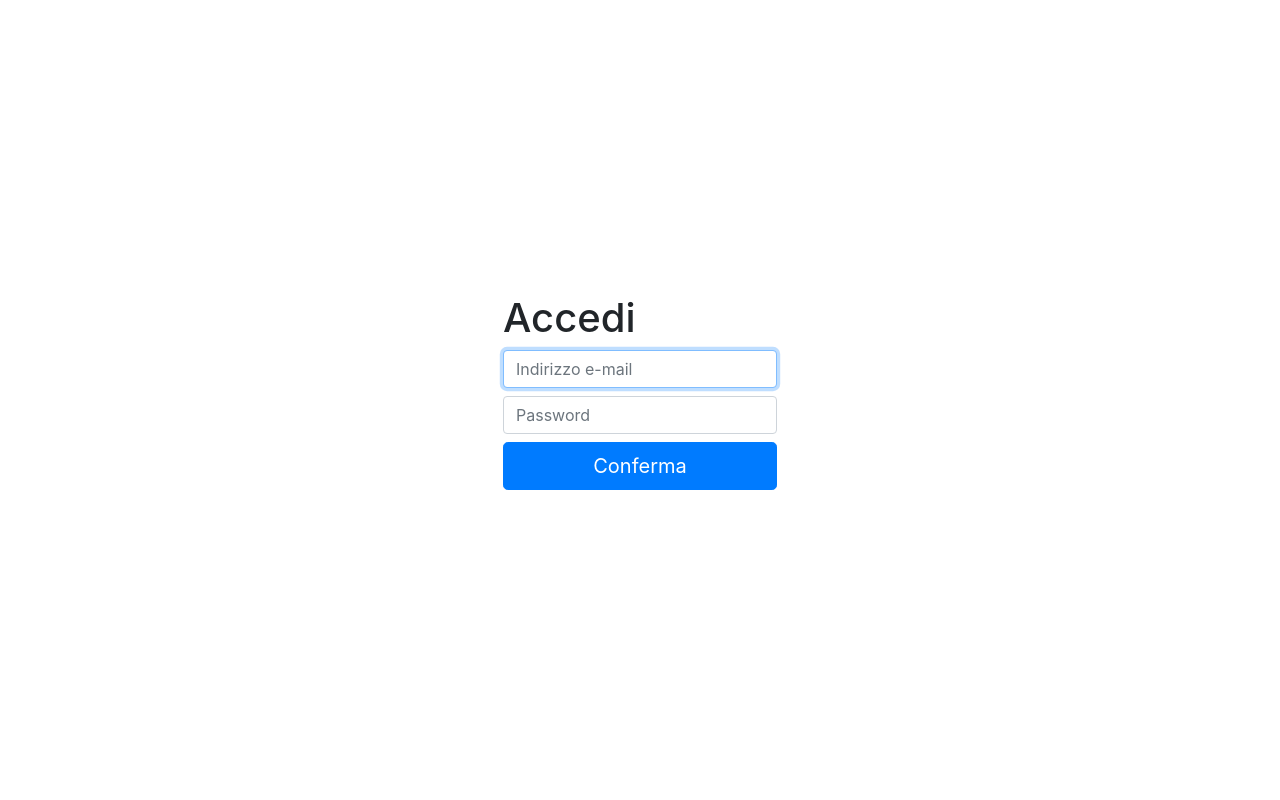
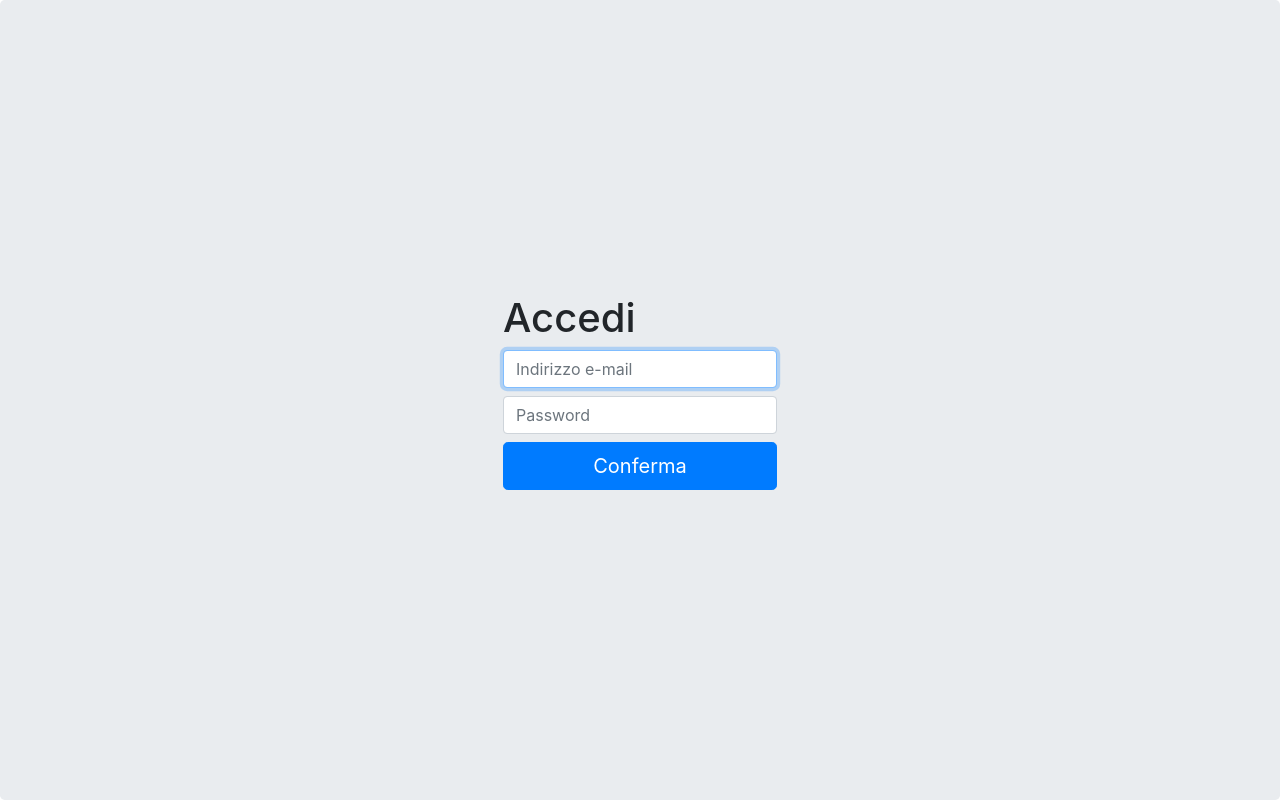
Before and after one commit to DiegoMartignoni/DiePhp, a PHP site: page / in a window 1280 px wide. Run offline with PHP 8.4, Linux system fonts and the light colour scheme; some libraries are stand-ins or nearby versions.

Commit message:
Aggiunta di un jumbotron nel d-flex

```diff
--- a/index.php
+++ b/index.php
@@ -11,7 +11,7 @@
     <title>Log-in</title>
   </head>
   <body class="w-100 h-100">
-    <div class="d-flex w-100 h-100 justify-content-center">
+    <div class="jumbotron d-flex w-100 h-100 justify-content-center">
       <div class="align-self-center">
         <h1>Accedi</h1>
         <form class="form-group">
```
